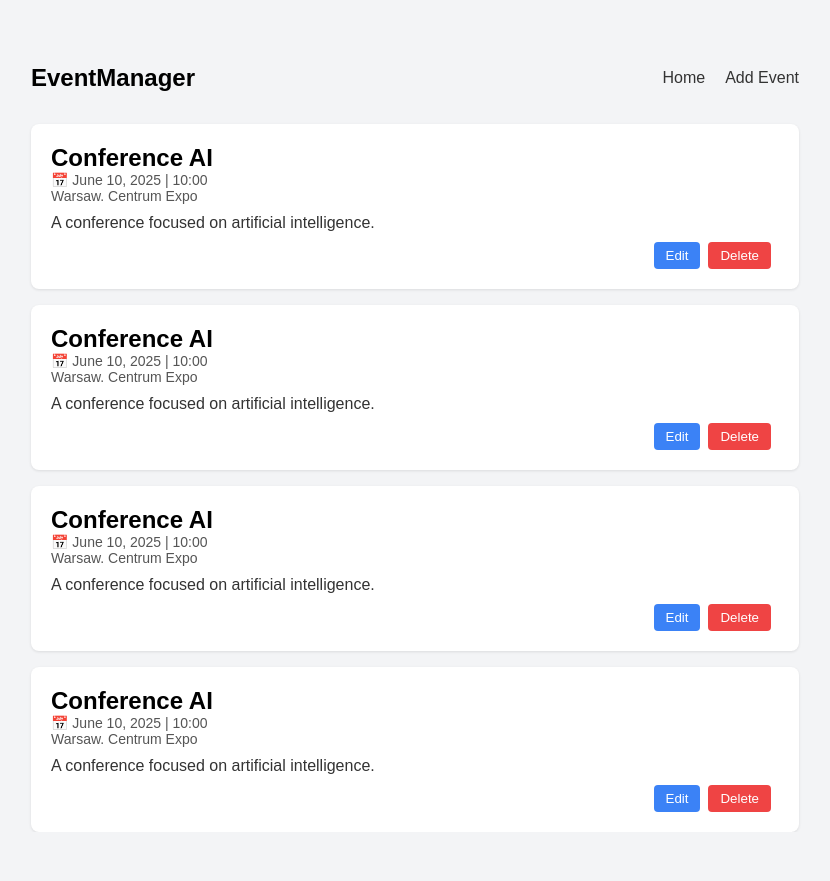
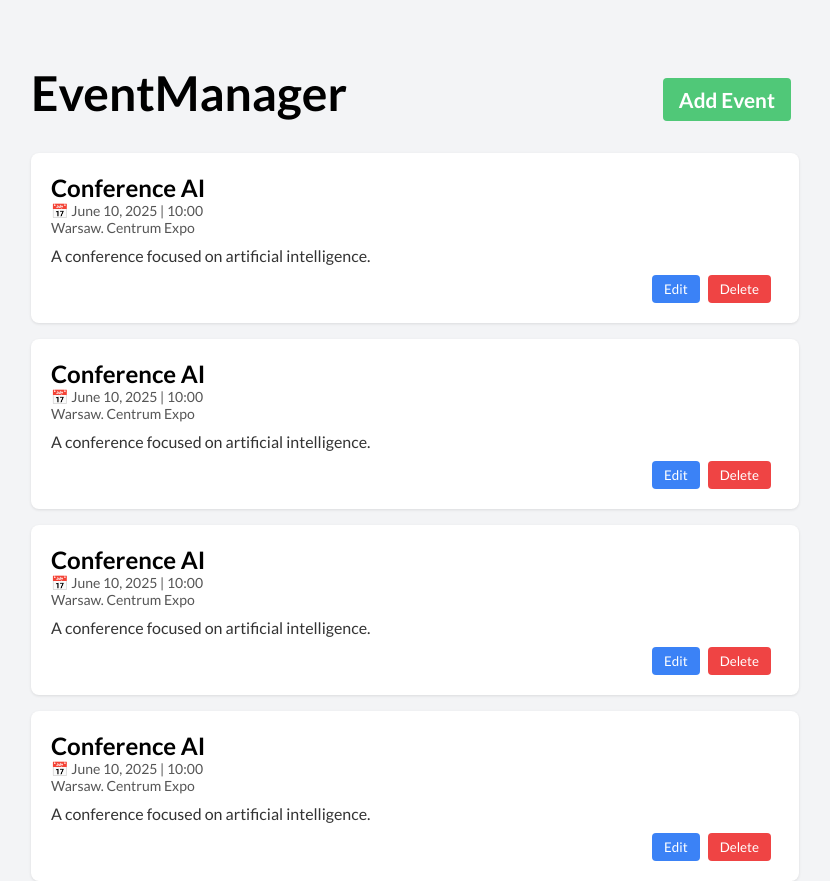
Before and after one commit to Michuxx/EventManager, a React (Vite) app in the folder eventManagerFrontend/: page / in a window 1280 px wide. Shown: the whole page, without its empty margins (225-1055 px from the left). Before the commit the page ends 832 px from the top, so only its background shows below. Built offline with nearby package versions, Linux system fonts and the light colour scheme.

Commit message:
made dialog to adding events and fixed some css

```diff
--- a/eventManagerFrontend/src/App.css
+++ b/eventManagerFrontend/src/App.css
@@ -1,6 +1,8 @@
+@import url("https://fonts.googleapis.com/css2?family=Lato:ital,wght@0,100;0,300;0,400;0,700;0,900;1,100;1,300;1,400;1,700;1,900&family=Poppins:ital,wght@0,100;0,200;0,300;0,400;0,500;0,600;0,700;0,800;0,900;1,100;1,200;1,300;1,400;1,500;1,600;1,700;1,800;1,900&display=swap");
+
 * {
   margin: 0;
-  font-family: Arial, sans-serif;
+  font-family: "Lato", sans-serif;
   box-sizing: content-box;
 }
 
--- /dev/null
+++ b/eventManagerFrontend/src/components/AddEventDialog.jsx
@@ -0,0 +1,42 @@
+import React, { forwardRef } from "react";
+import "../cssFiles/AddEventDialogCss.css";
+
+const AddEventDialog = forwardRef((props, ref) => {
+  return (
+    <dialog ref={ref} className="add-event-dialog">
+      <aside className="form-section">
+        <div className="dialog-header">
+          <h3>Add New Event</h3>
+          <button aria-label="Close" onClick={() => ref.current.close()}>
+            <span aria-hidden="true">×</span>
+          </button>
+        </div>
+        <div className="input-wrapper">
+          <p>Event</p>
+          <input type="text" placeholder="Event Title" required />
+        </div>
+        <div className="input-wrapper">
+          <p>Description</p>
+          <textarea placeholder="Description" required></textarea>
+        </div>
+        <div className="input-wrapper">
+          <p>Location</p>
+          <input type="text" placeholder="Location" required />
+        </div>
+        <div className="input-wrapper">
+          <p>Time of event</p>
+          <input type="datetime-local" required />
+        </div>
+        <div className="input-wrapper">
+          <p>Image</p>
+          <input type="file" />
+        </div>
+        <div className="btn-submit-wrapper">
+          <button className="submit">Add Event</button>
+        </div>
+      </aside>
+    </dialog>
+  );
+});
+
+export default AddEventDialog;
--- a/eventManagerFrontend/src/components/HomePage.jsx
+++ b/eventManagerFrontend/src/components/HomePage.jsx
@@ -1,11 +1,15 @@
-import React from "react";
+import React, { useRef } from "react";
 import Navbar from "./Navbar";
 import AllEventsPage from "./AllEventsPage";
+import AddEventDialog from "./AddEventDialog";
 
 const HomePage = () => {
+  const addDialogRef = useRef(null);
+
   return (
     <div className="container">
-      <Navbar />
+      <Navbar ref={addDialogRef} />
+      <AddEventDialog ref={addDialogRef} />
       <div className="events-wrapper">
         <AllEventsPage />
       </div>
--- a/eventManagerFrontend/src/components/Navbar.jsx
+++ b/eventManagerFrontend/src/components/Navbar.jsx
@@ -1,18 +1,17 @@
-import React from "react";
+import React, { forwardRef } from "react";
 import "../cssFiles/navbarCss.css";
 
-const Navbar = () => {
+const Navbar = forwardRef((props, ref) => {
   return (
     <>
       <header>
         <div className="logo">EventManager</div>
         <div className="nav-links">
-          <a href="">Home</a>
-          <a href="">Add Event</a>
+          <button onClick={() => ref.current?.showModal()}>Add Event</button>
         </div>
       </header>
     </>
   );
-};
+});
 
 export default Navbar;
--- /dev/null
+++ b/eventManagerFrontend/src/cssFiles/addEventDialogCss.css
@@ -0,0 +1,88 @@
+.form-section {
+  width: 100%;
+  background-color: white;
+  display: flex;
+  flex-direction: column;
+}
+
+.form-section h3 {
+  font-size: 1.7rem;
+}
+
+.dialog-header {
+  display: flex;
+  justify-content: space-between;
+  align-items: center;
+  margin: 0.5rem 0 1rem 0;
+}
+
+.form-section form {
+  display: flex;
+  flex-direction: column;
+  gap: 12px;
+}
+
+input,
+textarea,
+select {
+  border: 1px solid #ccc;
+  border-radius: 4px;
+  font-size: 17px;
+  padding: 0.5rem;
+}
+
+.input-wrapper {
+  width: 100%;
+  margin-bottom: 0.7rem;
+  display: flex;
+  flex-direction: column;
+}
+
+.input-wrapper p {
+  margin-bottom: 5px;
+}
+
+textarea {
+  resize: none;
+  min-height: 6rem;
+}
+
+button.submit {
+  background-color: #2563eb;
+  color: white;
+  border: none;
+  padding: 10px;
+  font-weight: bold;
+  border-radius: 4px;
+  width: 40%;
+  cursor: pointer;
+}
+
+.btn-submit-wrapper {
+  width: 100%;
+  text-align: center;
+  margin-top: 1rem;
+}
+
+.add-event-dialog {
+  position: absolute;
+  top: 40%;
+  left: 50%;
+  -ms-transform: translate(-50%, -50%);
+  transform: translate(-50%, -50%);
+  border-radius: 10px;
+  border: 1px solid black;
+  width: 30%;
+}
+
+.dialog-header button {
+  font-size: 1.5rem;
+  border-radius: 100%;
+  padding: 2px;
+  width: 1.5rem;
+  height: 1.5rem;
+  display: flex;
+  align-items: center;
+  justify-content: center;
+  cursor: pointer;
+}
--- a/eventManagerFrontend/src/cssFiles/navbarCss.css
+++ b/eventManagerFrontend/src/cssFiles/navbarCss.css
@@ -2,16 +2,22 @@ header {
   padding: 4rem 0 2rem 0;
   display: flex;
   justify-content: space-between;
-  align-items: center;
+  align-items: end;
 }
 
 .logo {
-  font-size: 24px;
+  font-size: 3rem;
   font-weight: bold;
 }
 
-.nav-links a {
-  margin-left: 20px;
-  text-decoration: none;
-  color: #333;
+.nav-links button {
+  padding: 9px 16px;
+  margin-right: 8px;
+  font-size: 1.3rem;
+  font-weight: bold;
+  border: none;
+  border-radius: 4px;
+  cursor: pointer;
+  background-color: #50c878;
+  color: white;
 }
```
